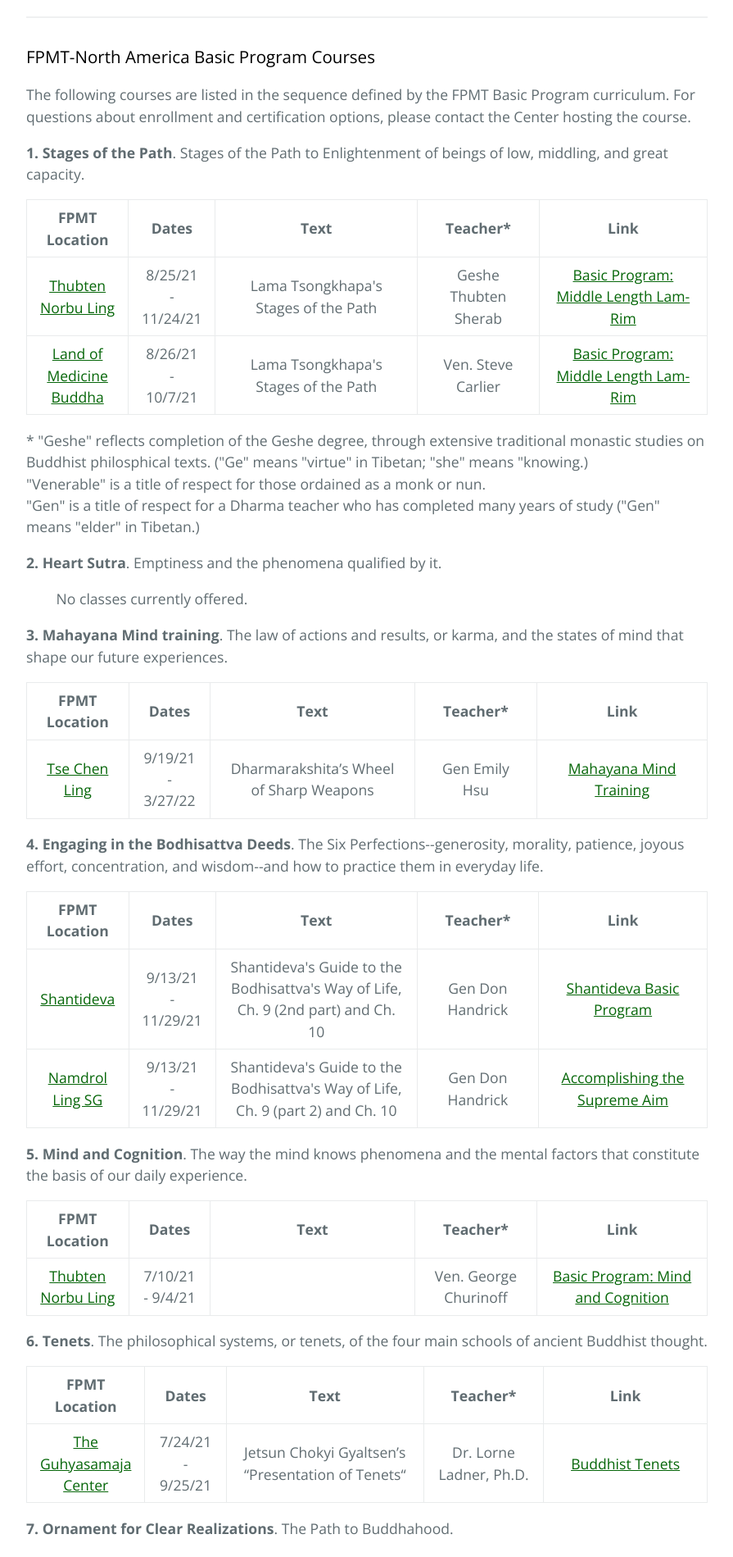
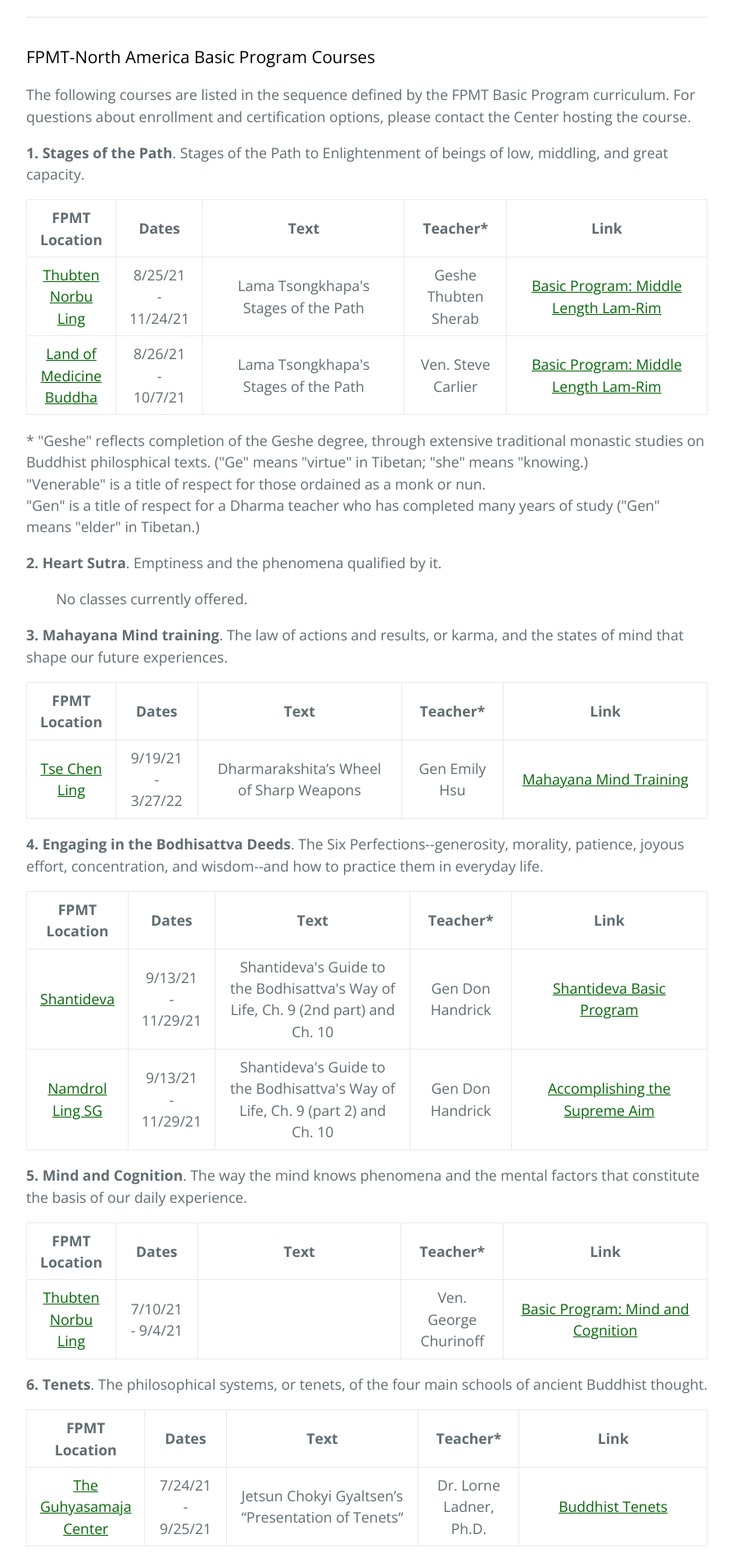
Before and after one commit to lgeorge/lgeorge.github.io, a Jekyll site: the page built from fpmt-na/index.html, in a window 1280 px wide. Shown: the part 535-2434 px from the top of the page at 82% size, without its empty margins (192-1087 px from the left). Built offline with Jekyll 4.4.1, drawn with Linux system fonts in a browser that asks for light colours.

Commit message:
Update index.html

```diff
--- a/fpmt-na/index.html
+++ b/fpmt-na/index.html
@@ -27,10 +27,10 @@
     		<table>
     		<thead>
     			<tr>
-            <th class="has-text-align-center" data-align="center" width="15%">FPMT Location</th>
+            <th class="has-text-align-center" data-align="center" width="13%">FPMT Location</th>
             <th class="has-text-align-center" data-align="center" width="12%">Dates</th>
             <th class="has-text-align-center" data-align="center" width="30%">Text</th>
-            <th class="has-text-align-center" data-align="center" width="18%">Teacher*</th>
+            <th class="has-text-align-center" data-align="center" width="15%">Teacher*</th>
             <th class="has-text-align-center" data-align="center" width="30%">Link</th>
           </tr>
     		</thead>
@@ -64,10 +64,10 @@
     <table>
     		<thead>
     			<tr>
-            <th class="has-text-align-center" data-align="center" width="15%">FPMT Location</th>
+            <th class="has-text-align-center" data-align="center" width="13%">FPMT Location</th>
             <th class="has-text-align-center" data-align="center" width="12%">Dates</th>
             <th class="has-text-align-center" data-align="center" width="30%">Text</th>
-            <th class="has-text-align-center" data-align="center" width="18%">Teacher*</th>
+            <th class="has-text-align-center" data-align="center" width="15%">Teacher*</th>
             <th class="has-text-align-center" data-align="center" width="30%">Link</th>
           </tr>
     		</thead>
@@ -88,10 +88,10 @@
      	<table>
     		<thead>
     			<tr>
-            <th class="has-text-align-center" data-align="center" width="15%">FPMT Location</th>
+            <th class="has-text-align-center" data-align="center" width="13%">FPMT Location</th>
             <th class="has-text-align-center" data-align="center" width="12%">Dates</th>
             <th class="has-text-align-center" data-align="center" width="30%">Text</th>
-            <th class="has-text-align-center" data-align="center" width="18%">Teacher*</th>
+            <th class="has-text-align-center" data-align="center" width="15%">Teacher*</th>
             <th class="has-text-align-center" data-align="center" width="30%">Link</th>
           </tr>
     		</thead>
@@ -118,10 +118,10 @@
     		<table>
     		<thead>
     			<tr>
-            <th class="has-text-align-center" data-align="center" width="15%">FPMT Location</th>
+            <th class="has-text-align-center" data-align="center" width="13%">FPMT Location</th>
             <th class="has-text-align-center" data-align="center" width="12%">Dates</th>
             <th class="has-text-align-center" data-align="center" width="30%">Text</th>
-            <th class="has-text-align-center" data-align="center" width="18%">Teacher*</th>
+            <th class="has-text-align-center" data-align="center" width="15%">Teacher*</th>
             <th class="has-text-align-center" data-align="center" width="30%">Link</th>
           </tr>
     		</thead>
@@ -141,10 +141,10 @@
     <table>
     		<thead>
     			<tr>
-            <th class="has-text-align-center" data-align="center" width="15%">FPMT Location</th>
+            <th class="has-text-align-center" data-align="center" width="13%">FPMT Location</th>
             <th class="has-text-align-center" data-align="center" width="12%">Dates</th>
             <th class="has-text-align-center" data-align="center" width="30%">Text</th>
-            <th class="has-text-align-center" data-align="center" width="18%">Teacher*</th>
+            <th class="has-text-align-center" data-align="center" width="15%">Teacher*</th>
             <th class="has-text-align-center" data-align="center" width="30%">Link</th>
           </tr>
     		</thead>
```
